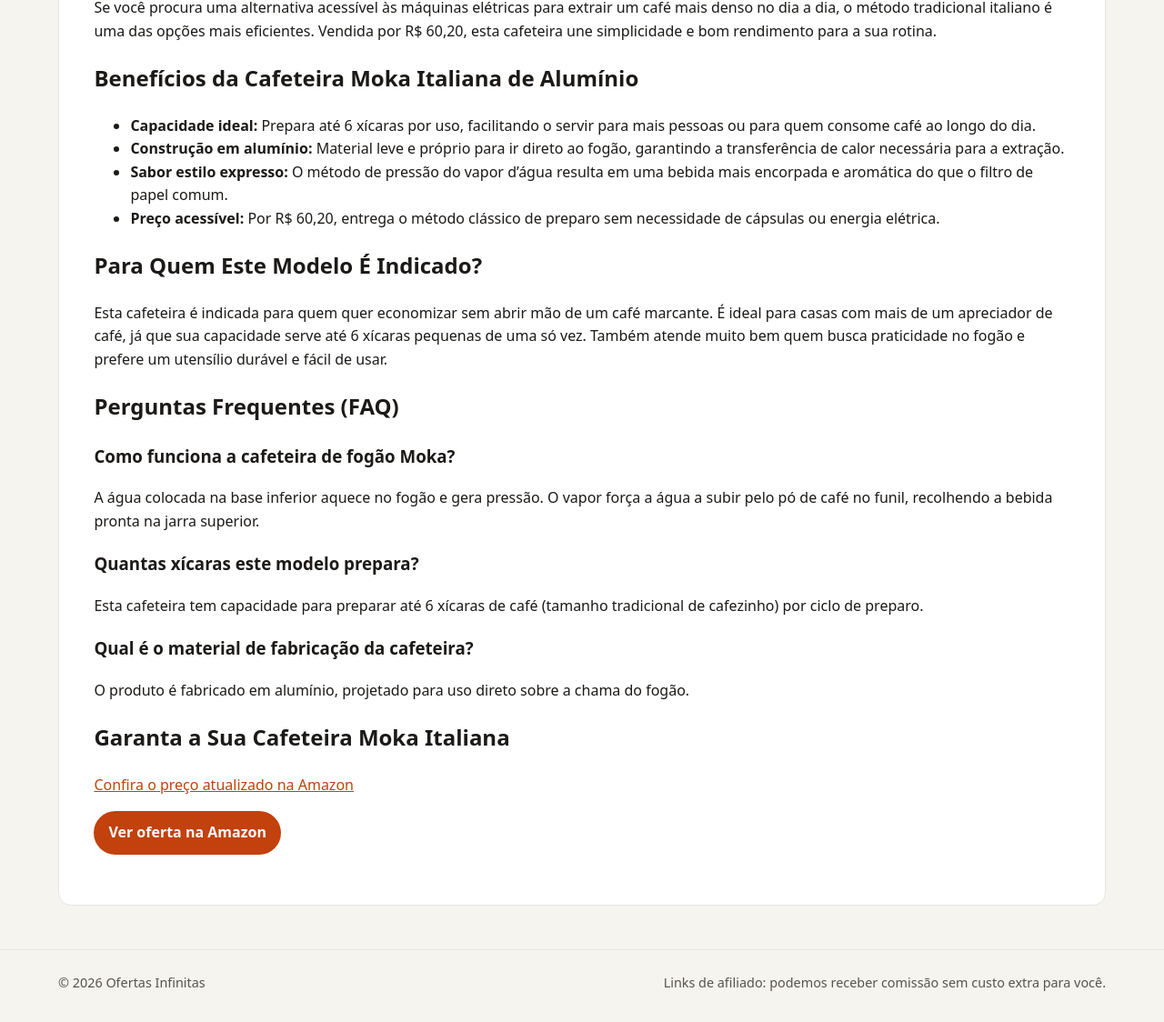
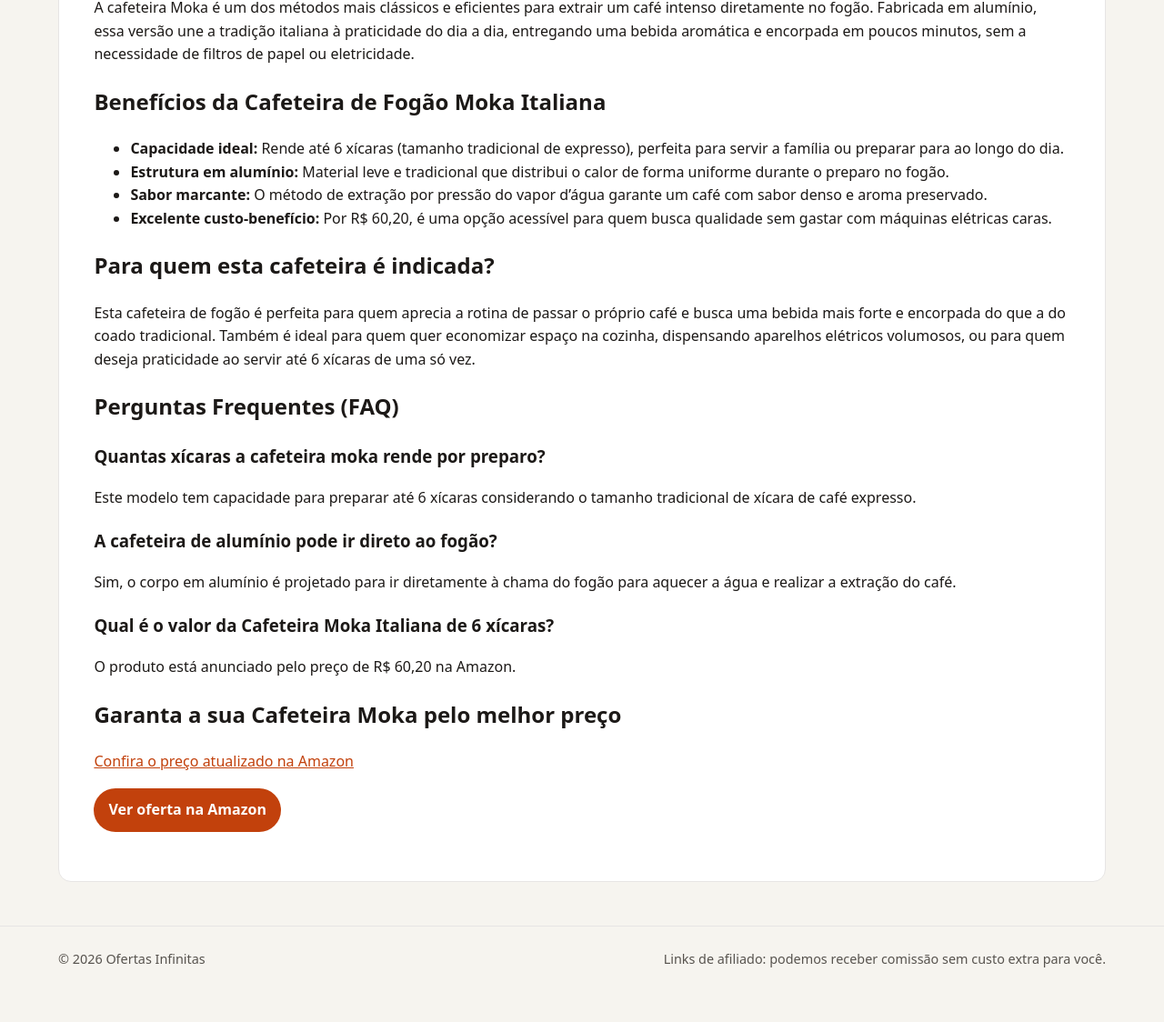
Before and after one commit to Monuver/afiliado, a Jekyll site: the page built from _posts/2026-08-20-cafeteira-de-fogao-moka-italiana-expresso-aluminio-ate-6-xic-b08b79hyvc.md, in a window 1280 px wide and 1400 px high, scrolled down 361 px. Shown: the part 276-1400 px from the top of the window at 91% size. Built offline with Jekyll 4.4.1, drawn with Linux system fonts in a browser that asks for light colours; after the commit the page ends 1735 px from its top, so only the background shows below that; some of the changed text lies outside the part shown.

```diff
--- a/_posts/2026-08-20-cafeteira-de-fogao-moka-italiana-expresso-aluminio-ate-6-xic-b08b79hyvc.md
+++ b/_posts/2026-08-20-cafeteira-de-fogao-moka-italiana-expresso-aluminio-ate-6-xic-b08b79hyvc.md
@@ -1,8 +1,8 @@
 ---
 layout: post
-title: 'Cafeteira de Fogão Moka Italiana em Alumínio: Café Encorpado e Prático'
-description: Gosta de café forte estilo expresso? A cafeteira de fogão Moka Italiana de alumínio para até 6 xícaras prepara sua bebida com rapidez e ótimo...
-date: 2026-09-04 09:34:18 -0300
+title: 'Cafeteira de Fogão Moka Italiana Expresso: Café Encorpado e Tradicional em Casa'
+description: Prepare um café encorpado com a Cafeteira de Fogão Moka Italiana Expresso em Alumínio para até 6 xícaras. Praticidade e sabor por apenas R$ 60,20.
+date: 2026-09-05 08:41:58 -0300
 categories:
 - ofertas
 image: https://m.media-amazon.com/images/I/61A1oovKq-L._AC_SL1200_.jpg
@@ -10,36 +10,36 @@ preco: R$60,20
 affiliate_url: https://amzn.to/4x2LESM
 ---
 
-# Cafeteira de Fogão Moka Italiana em Alumínio: Café Encorpado e Prático
+# Cafeteira de Fogão Moka Italiana Expresso: Café Encorpado e Tradicional em Casa
 
-Gosta de café forte estilo expresso? A cafeteira de fogão Moka Italiana de alumínio para até 6 xícaras prepara sua bebida com rapidez e ótimo custo-benefício.
+Prepare um café encorpado com a Cafeteira de Fogão Moka Italiana Expresso em Alumínio para até 6 xícaras. Praticidade e sabor por apenas R$ 60,20.
 
 ![Cafeteira de Fogão Moka Italiana Expresso Aluminio até 6 Xícaras](https://m.media-amazon.com/images/I/61A1oovKq-L._AC_SL1200_.jpg)
 
-Se você procura uma alternativa acessível às máquinas elétricas para extrair um café mais denso no dia a dia, o método tradicional italiano é uma das opções mais eficientes. Vendida por R$ 60,20, esta cafeteira une simplicidade e bom rendimento para a sua rotina.
+A cafeteira Moka é um dos métodos mais clássicos e eficientes para extrair um café intenso diretamente no fogão. Fabricada em alumínio, essa versão une a tradição italiana à praticidade do dia a dia, entregando uma bebida aromática e encorpada em poucos minutos, sem a necessidade de filtros de papel ou eletricidade.
 
-## Benefícios da Cafeteira Moka Italiana de Alumínio
+## Benefícios da Cafeteira de Fogão Moka Italiana
 
-- **Capacidade ideal:** Prepara até 6 xícaras por uso, facilitando o servir para mais pessoas ou para quem consome café ao longo do dia.
-- **Construção em alumínio:** Material leve e próprio para ir direto ao fogão, garantindo a transferência de calor necessária para a extração.
-- **Sabor estilo expresso:** O método de pressão do vapor d'água resulta em uma bebida mais encorpada e aromática do que o filtro de papel comum.
-- **Preço acessível:** Por R$ 60,20, entrega o método clássico de preparo sem necessidade de cápsulas ou energia elétrica.
+- **Capacidade ideal:** Rende até 6 xícaras (tamanho tradicional de expresso), perfeita para servir a família ou preparar para ao longo do dia.
+- **Estrutura em alumínio:** Material leve e tradicional que distribui o calor de forma uniforme durante o preparo no fogão.
+- **Sabor marcante:** O método de extração por pressão do vapor d'água garante um café com sabor denso e aroma preservado.
+- **Excelente custo-benefício:** Por R$ 60,20, é uma opção acessível para quem busca qualidade sem gastar com máquinas elétricas caras.
 
-## Para Quem Este Modelo É Indicado?
+## Para quem esta cafeteira é indicada?
 
-Esta cafeteira é indicada para quem quer economizar sem abrir mão de um café marcante. É ideal para casas com mais de um apreciador de café, já que sua capacidade serve até 6 xícaras pequenas de uma só vez. Também atende muito bem quem busca praticidade no fogão e prefere um utensílio durável e fácil de usar.
+Esta cafeteira de fogão é perfeita para quem aprecia a rotina de passar o próprio café e busca uma bebida mais forte e encorpada do que a do coado tradicional. Também é ideal para quem quer economizar espaço na cozinha, dispensando aparelhos elétricos volumosos, ou para quem deseja praticidade ao servir até 6 xícaras de uma só vez.
 
 ## Perguntas Frequentes (FAQ)
 
-### Como funciona a cafeteira de fogão Moka?
-A água colocada na base inferior aquece no fogão e gera pressão. O vapor força a água a subir pelo pó de café no funil, recolhendo a bebida pronta na jarra superior.
+### Quantas xícaras a cafeteira moka rende por preparo?
+Este modelo tem capacidade para preparar até 6 xícaras considerando o tamanho tradicional de xícara de café expresso.
 
-### Quantas xícaras este modelo prepara?
-Esta cafeteira tem capacidade para preparar até 6 xícaras de café (tamanho tradicional de cafezinho) por ciclo de preparo.
+### A cafeteira de alumínio pode ir direto ao fogão?
+Sim, o corpo em alumínio é projetado para ir diretamente à chama do fogão para aquecer a água e realizar a extração do café.
 
-### Qual é o material de fabricação da cafeteira?
-O produto é fabricado em alumínio, projetado para uso direto sobre a chama do fogão.
+### Qual é o valor da Cafeteira Moka Italiana de 6 xícaras?
+O produto está anunciado pelo preço de R$ 60,20 na Amazon.
 
-## Garanta a Sua Cafeteira Moka Italiana
+## Garanta a sua Cafeteira Moka pelo melhor preço
 
 [Confira o preço atualizado na Amazon](https://amzn.to/4x2LESM)
```
Also changed, not shown: _posts/2026-08-18-cadeira-escritorio-presidente-atlanta-duoffice-preta-comfort-b09vnbcfdj.md (+19 -25 lines), _posts/2026-08-18-hastes-flexiveis-cotonete-bebe-bastonetes-bellacotton-caixa-b0cx9wkp1b.md (+19 -25 lines), _posts/2026-08-18-shampoo-clorexidina-dugs-caes-seborreia-anti-queda-500ml-b09l9qkmd1.md (+18 -17 lines).
